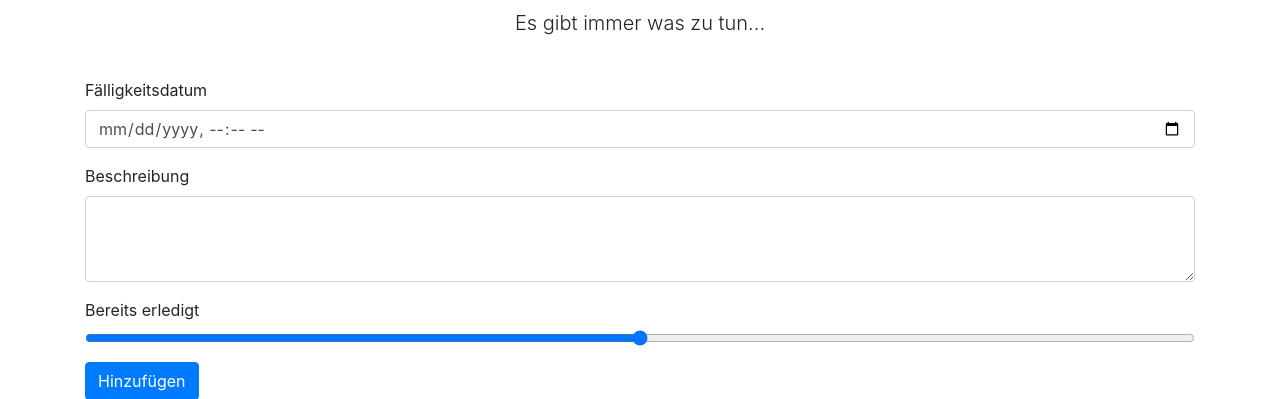
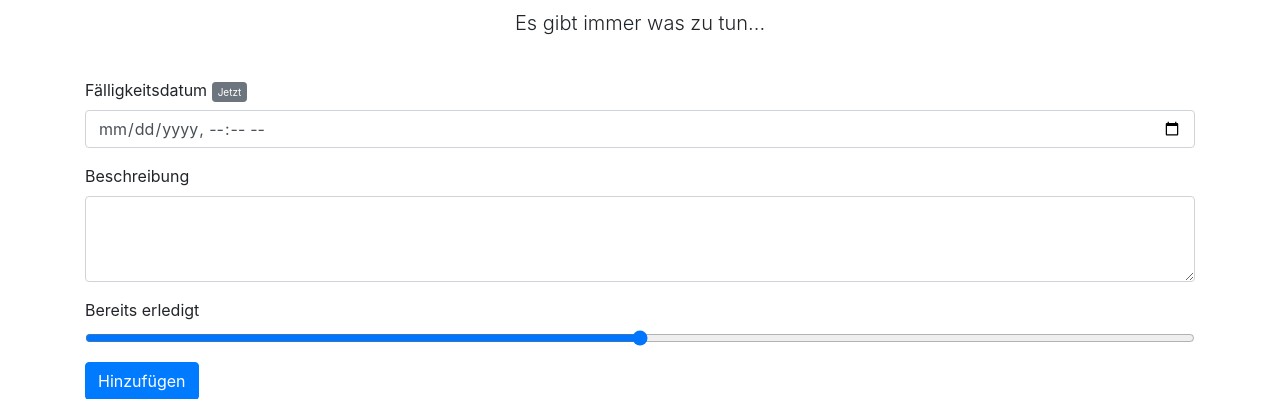
Before and after one commit to fck-old/SkaSyA2, a Django app: page /new in a window 1280 px wide. Shown: the part 202-601 px from the top of the page. Run offline with Django 3.2, Linux system fonts and the light colour scheme; some libraries are stand-ins or nearby versions.

Commit message:
Now Button added

```diff
--- a/todo/static/todo/main.css
+++ b/todo/static/todo/main.css
@@ -11,3 +11,11 @@ html {
 .card {
     width: 400px;
 }
+
+#button-now {
+    height: 20px;
+    font-size: 10px;
+    padding: 2px;
+    padding-right: 5px;
+    padding-left: 5px;
+}
--- /dev/null
+++ b/todo/static/todo/main.js
@@ -0,0 +1,10 @@
+$(document).ready(function() {
+    $("#button-now").click(function() {
+        var d = new Date();
+        $("#datetime").val(
+            d.getFullYear() + "-" + ("0"+(d.getMonth()+1)).slice(-2) + "-" +
+            ("0" + d.getDate()).slice(-2) + "T" + ("0" + d.getHours()).slice(-2) +
+            ":" + ("0" + d.getMinutes()).slice(-2)
+        );
+    });
+});
--- a/todo/templates/todo/base.html
+++ b/todo/templates/todo/base.html
@@ -58,5 +58,6 @@
       integrity="sha384-Q6E9RHvbIyZFJoft+2mJbHaEWldlvI9IOYy5n3zV9zzTtmI3UksdQRVvoxMfooAo" crossorigin="anonymous"></script>
     <script src="https://stackpath.bootstrapcdn.com/bootstrap/4.5.0/js/bootstrap.min.js"
       integrity="sha384-OgVRvuATP1z7JjHLkuOU7Xw704+h835Lr+6QL9UvYjZE3Ipu6Tp75j7Bh/kR0JKI" crossorigin="anonymous"></script>
+    <script src="{% static 'todo/main.js' %}"></script>
   </body>
 </html>
--- a/todo/templates/todo/edit.html
+++ b/todo/templates/todo/edit.html
@@ -21,6 +21,7 @@
         {% csrf_token %}
         <div class="form-group">
           <label for="date">Fälligkeitsdatum</label>
+          <input type="button" id="button-now" class="btn btn-secondary btn-sm" value="Jetzt">
 
           {% comment "Achtung super eklig!" %}
           {% endcomment %}
--- a/todo/templates/todo/new.html
+++ b/todo/templates/todo/new.html
@@ -21,6 +21,7 @@
         {% csrf_token %}
         <div class="form-group">
           <label for="date">Fälligkeitsdatum</label>
+          <input type="button" id="button-now" class="btn btn-secondary btn-sm" value="Jetzt">
           <input type="datetime-local" class="form-control" id="datetime" name="date" value="{{ due_date }}">
         </div>
         <div class="form-group">
```
